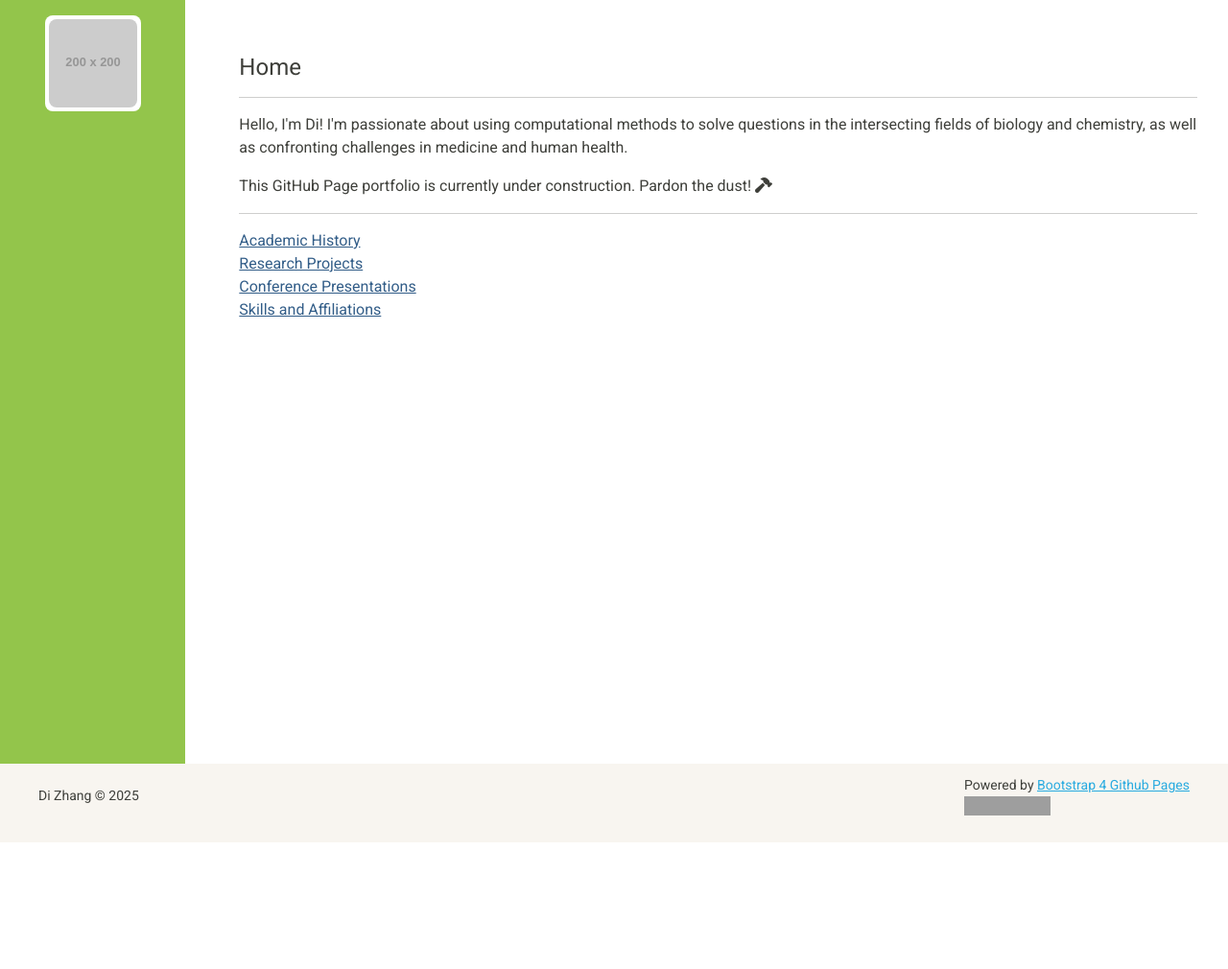
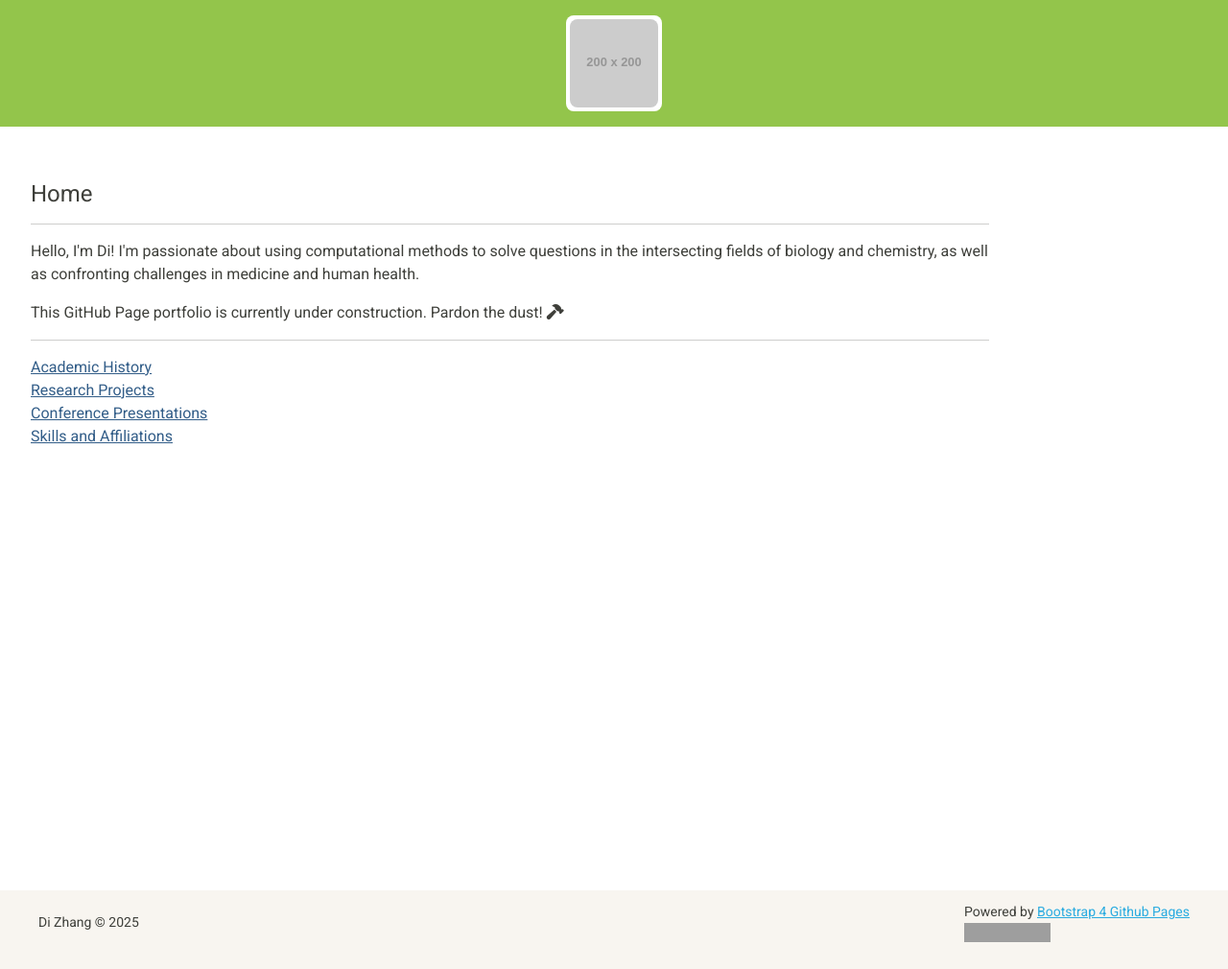
Before and after one commit to zhangdi33/zhangdi33.github.io, a Jekyll site: the page built from index.html, in a window 1280 px wide. Shown: the whole page at 96% size. Built offline with Jekyll 4.4.1, drawn with Linux system fonts in a browser that asks for light colours; before the commit the page ends 900 px from its top, so only the background shows below that; grey boxes are pictures that could not be loaded.

Commit message:
Update default.html

```diff
--- a/_layouts/default.html
+++ b/_layouts/default.html
@@ -9,7 +9,7 @@
   <body>
     <div class="container-fluid d-flex h-100 p-0" style="height:100vh;">
     <div class="row no-gutters d-flex h-100">
-      <div class="col-lg-2 flex-column">
+      <div class="col-lg-2 flex-column h-100 w-100">
         <div class="card bg-success text-white border-0 rounded-0 p-3 d-block h-100">
           <div class="card border-0 p-1 mx-auto" style="height:100px;width:100px;border-radius:0.5rem;">
             <div class="card border-0 d-flex flex-fill" style="border-radius:0.5rem;
@@ -29,6 +29,7 @@
           <div class="card border-0 p-2" style="min-height:calc(100vh - 200px);">
           {{ content }}
           </div>
+
         </div>
       </div>
     </div>
```
